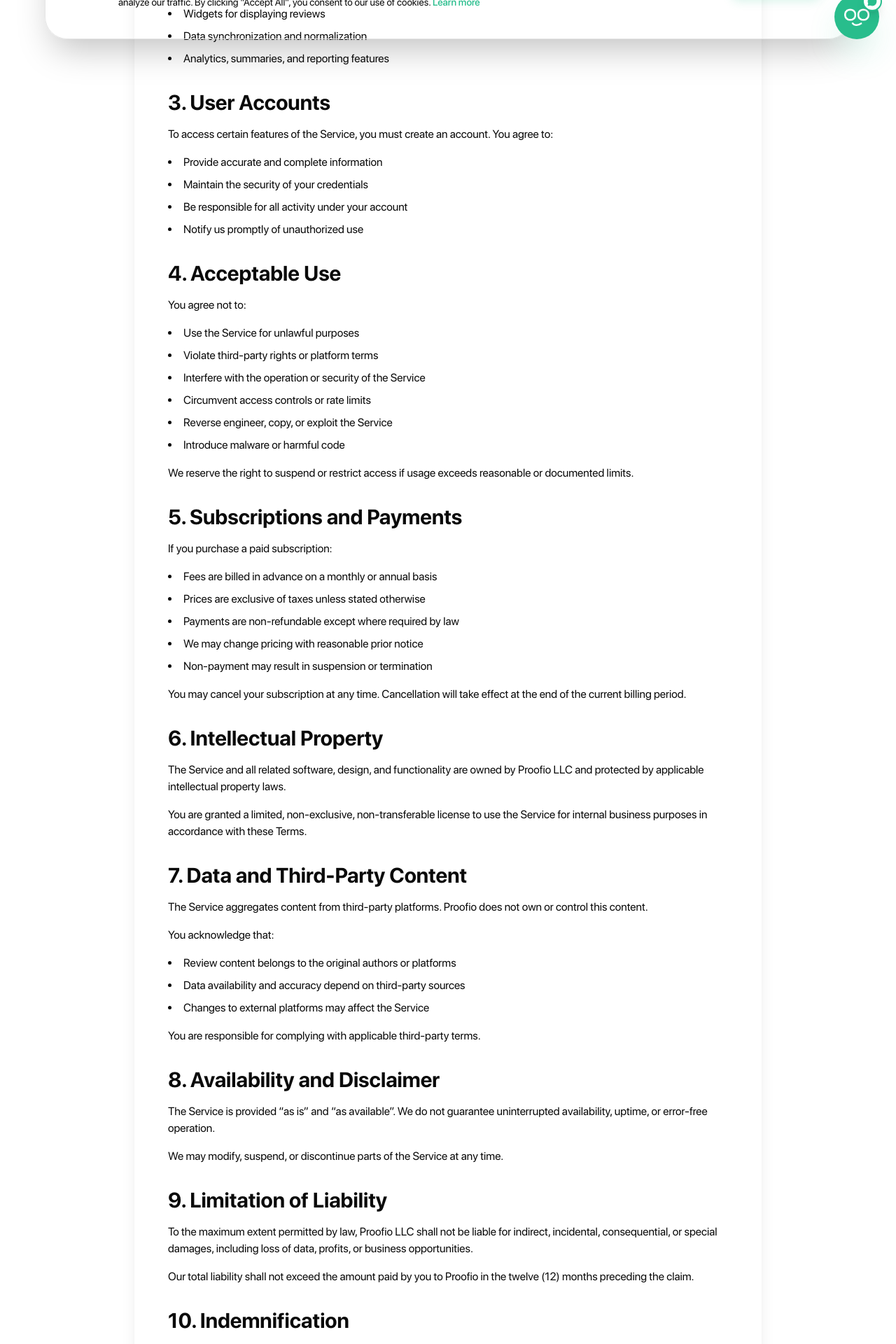
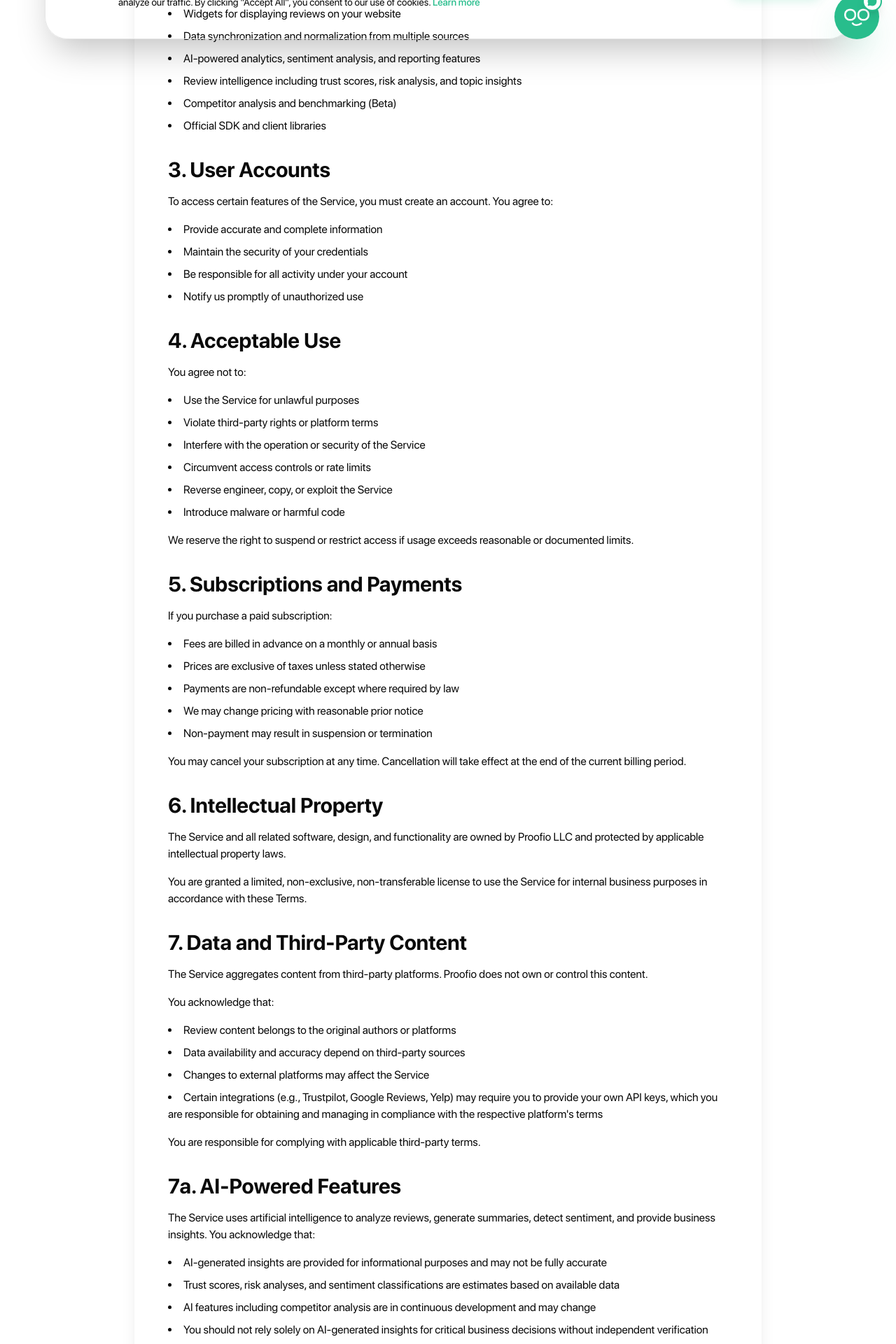
Before and after one commit to Proofio-LLC/proofio-landing, a Next.js app: page /terms-of-service in a window 1280 px wide. Shown: the part 720-2640 px from the top of the page at 70% size. Built offline with nearby package versions, Linux system fonts and the light colour scheme; no server answers.

Commit message:
legal update

```diff
--- a/app/privacy-policy/page.tsx
+++ b/app/privacy-policy/page.tsx
@@ -105,7 +105,7 @@
                   We do not sell your personal data. We may share your information with:
                 </p>
                 <ul className="list-disc list-inside space-y-2 text-base-content/80 mb-4">
-                  <li><strong>Service Providers:</strong> Trusted third-party providers such as hosting, analytics, email delivery, authentication, and payment processors (e.g. Firebase, Stripe, MailerLite, Resend, Zoho, Vercel Analytics).</li>
+                  <li><strong>Service Providers:</strong> Trusted third-party providers such as hosting, analytics, email delivery, authentication, payment processors, and AI analysis services (e.g. Firebase, Stripe, MailerLite, Resend, Zoho, Vercel Analytics, OpenRouter).</li>
                   <li><strong>Legal Requirements:</strong> When required by law or in response to valid legal processes.</li>
                   <li><strong>Business Transfers:</strong> In connection with a merger, acquisition, or sale of assets.</li>
                   <li><strong>With Your Consent</strong></li>
--- a/app/terms-of-service/page.tsx
+++ b/app/terms-of-service/page.tsx
@@ -48,16 +48,19 @@
               <section className="mb-8">
                 <h2 className="text-3xl font-bold text-base-content mb-4">2. Description of Service</h2>
                 <p className="text-base-content/80 mb-4">
-                  Proofio provides a software platform that aggregates, normalizes, analyzes, and displays publicly available reviews and feedback from third-party sources, including but not limited to app stores, e-commerce platforms, and review providers.
+                  Proofio provides a software platform that aggregates, normalizes, analyzes, and displays publicly available reviews and feedback from third-party sources, including but not limited to app stores, review platforms, and e-commerce platforms.
                 </p>
                 <p className="text-base-content/80 mb-4">
                   The Service may include:
                 </p>
                 <ul className="list-disc list-inside space-y-2 text-base-content/80 mb-4">
                   <li>API access to aggregated review data</li>
-                  <li>Widgets for displaying reviews</li>
-                  <li>Data synchronization and normalization</li>
-                  <li>Analytics, summaries, and reporting features</li>
+                  <li>Widgets for displaying reviews on your website</li>
+                  <li>Data synchronization and normalization from multiple sources</li>
+                  <li>AI-powered analytics, sentiment analysis, and reporting features</li>
+                  <li>Review intelligence including trust scores, risk analysis, and topic insights</li>
+                  <li>Competitor analysis and benchmarking (Beta)</li>
+                  <li>Official SDK and client libraries</li>
                 </ul>
               </section>
 
@@ -131,10 +134,24 @@
                   <li>Review content belongs to the original authors or platforms</li>
                   <li>Data availability and accuracy depend on third-party sources</li>
                   <li>Changes to external platforms may affect the Service</li>
+                  <li>Certain integrations (e.g., Trustpilot, Google Reviews, Yelp) may require you to provide your own API keys, which you are responsible for obtaining and managing in compliance with the respective platform's terms</li>
                 </ul>
                 <p className="text-base-content/80">
                   You are responsible for complying with applicable third-party terms.
                 </p>
+              </section>
+
+              <section className="mb-8">
+                <h2 className="text-3xl font-bold text-base-content mb-4">7a. AI-Powered Features</h2>
+                <p className="text-base-content/80 mb-4">
+                  The Service uses artificial intelligence to analyze reviews, generate summaries, detect sentiment, and provide business insights. You acknowledge that:
+                </p>
+                <ul className="list-disc list-inside space-y-2 text-base-content/80 mb-4">
+                  <li>AI-generated insights are provided for informational purposes and may not be fully accurate</li>
+                  <li>Trust scores, risk analyses, and sentiment classifications are estimates based on available data</li>
+                  <li>AI features including competitor analysis are in continuous development and may change</li>
+                  <li>You should not rely solely on AI-generated insights for critical business decisions without independent verification</li>
+                </ul>
               </section>
 
               <section className="mb-8">
```
